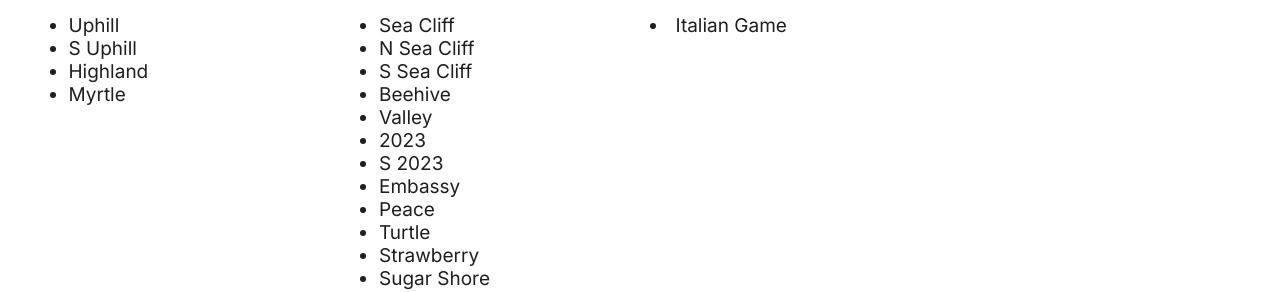
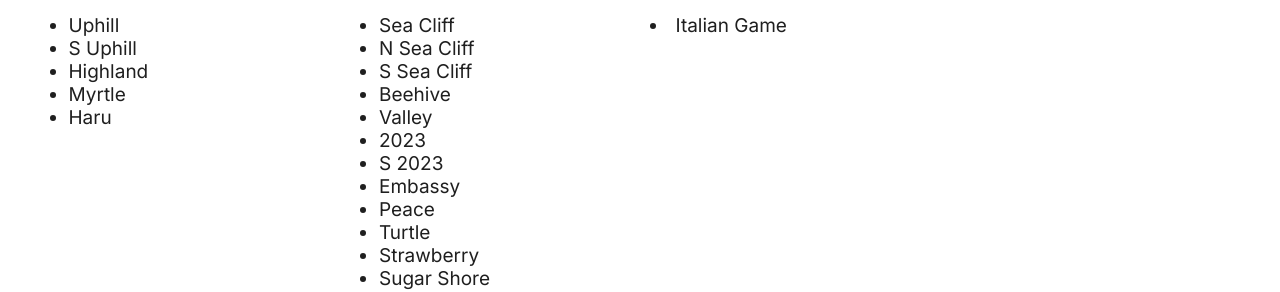
Before and after one commit to LukeNK/Senerean, a Jekyll site: the page built from MLD/index.html, in a window 1280 px wide. Shown: the part 569-861 px from the top of the page. Built offline with Jekyll 4.4.1, drawn with Linux system fonts in a browser that asks for light colours.

Commit message:
Add a new street

```diff
--- a/MLD/index.html
+++ b/MLD/index.html
@@ -33,6 +33,7 @@ layout: default
                 <li>S Uphill</li>
                 <li>Highland</li>
                 <li>Myrtle</li>
+                <li>Haru</li>
             </ul>
         </div>
         <div>
```
